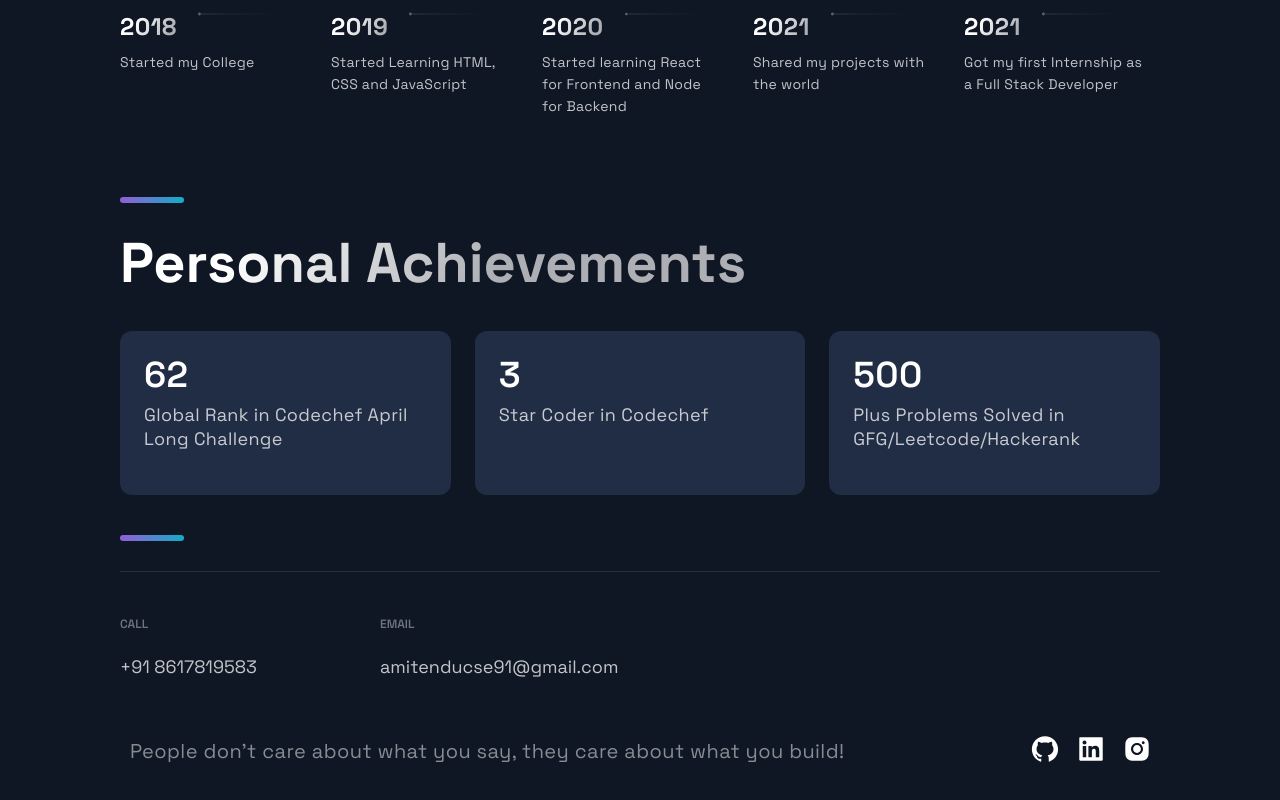
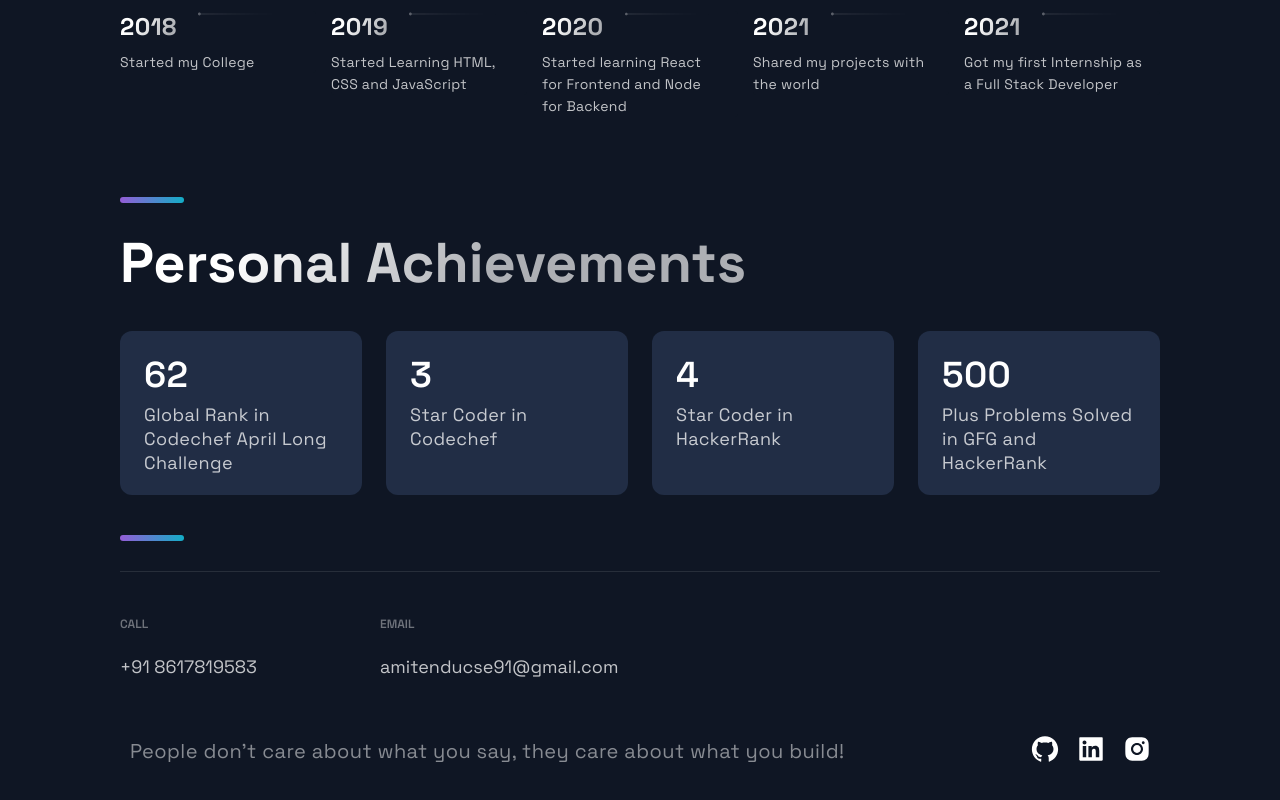
Before and after one commit to AmitCSE99/MyPortfolio, a Next.js app: page / in a window 1280 px wide. Shown: the part 2342-3142 px from the top of the page. Built offline with nearby package versions, Linux system fonts and the light colour scheme.

Commit message:
Added Acheivements

```diff
--- a/src/components/Acomplishments/Acomplishments.js
+++ b/src/components/Acomplishments/Acomplishments.js
@@ -10,7 +10,8 @@ import { Box, Boxes, BoxNum, BoxText } from "./AcomplishmentsStyles";
 const data = [
   { number: 62, text: "Global Rank in Codechef April Long Challenge" },
   { number: 3, text: "Star Coder in Codechef" },
-  { number: 500, text: "Plus Problems Solved in GFG/Leetcode/Hackerank" },
+  { number: 4, text: "Star Coder in HackerRank" },
+  { number: 500, text: "Plus Problems Solved in GFG and HackerRank" },
 ];
 
 const Acomplishments = () => (
--- a/src/components/Acomplishments/AcomplishmentsStyles.js
+++ b/src/components/Acomplishments/AcomplishmentsStyles.js
@@ -3,7 +3,7 @@ import styled from "styled-components";
 export const Boxes = styled.div`
   width: 100%;
   display: grid;
-  grid-template-columns: repeat(3, 1fr);
+  grid-template-columns: repeat(4, 1fr);
   gap: 24px;
   margin: 24px 0 40px;
 
```
